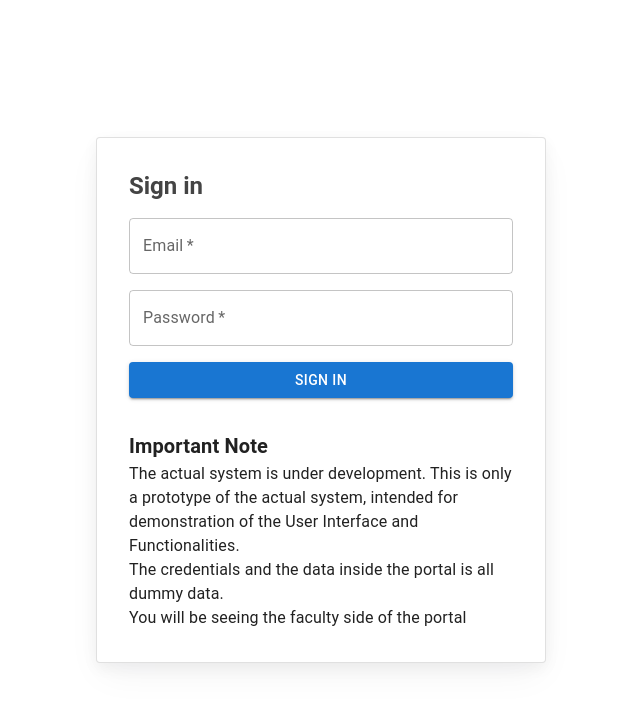
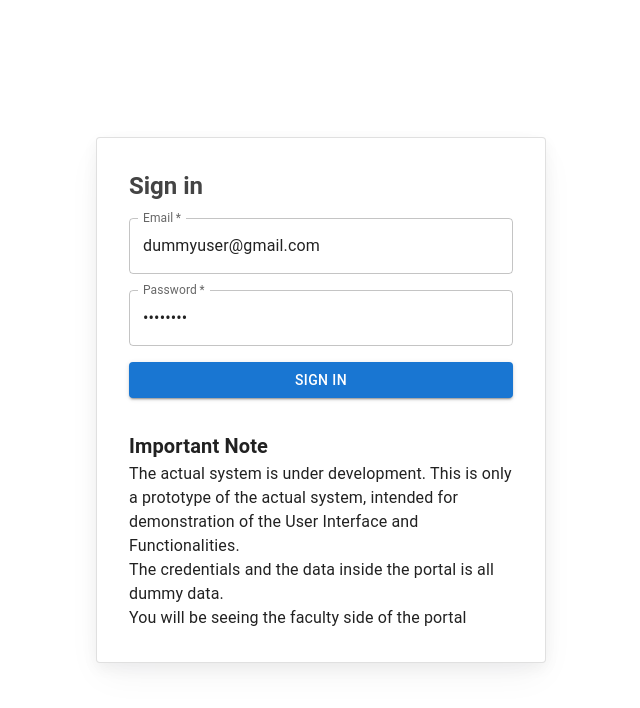
Before and after one commit to devbagga2675/Academics-Management-System, a React (Vite) app: page / in a window 1280 px wide. Shown: the top 708 px of the page, without its empty margins (319-959 px from the left). Built offline with nearby package versions, Linux system fonts and the light colour scheme.

Commit message:
minor mods

```diff
--- a/src/pages/SignIn.jsx
+++ b/src/pages/SignIn.jsx
@@ -40,8 +40,8 @@ const SignInContainer = styled(Stack)(({ theme }) => ({
 }));
 
 export default function SignIn() {
-  const [email, setEmail] = React.useState("");
-  const [password, setPassword] = React.useState("");
+  const [email, setEmail] = React.useState("dummyuser@gmail.com");
+  const [password, setPassword] = React.useState("########");
   const [emailError, setEmailError] = React.useState(false);
   const [passwordError, setPasswordError] = React.useState(false);
   const [emailErrorMessage, setEmailErrorMessage] = React.useState("");
```
